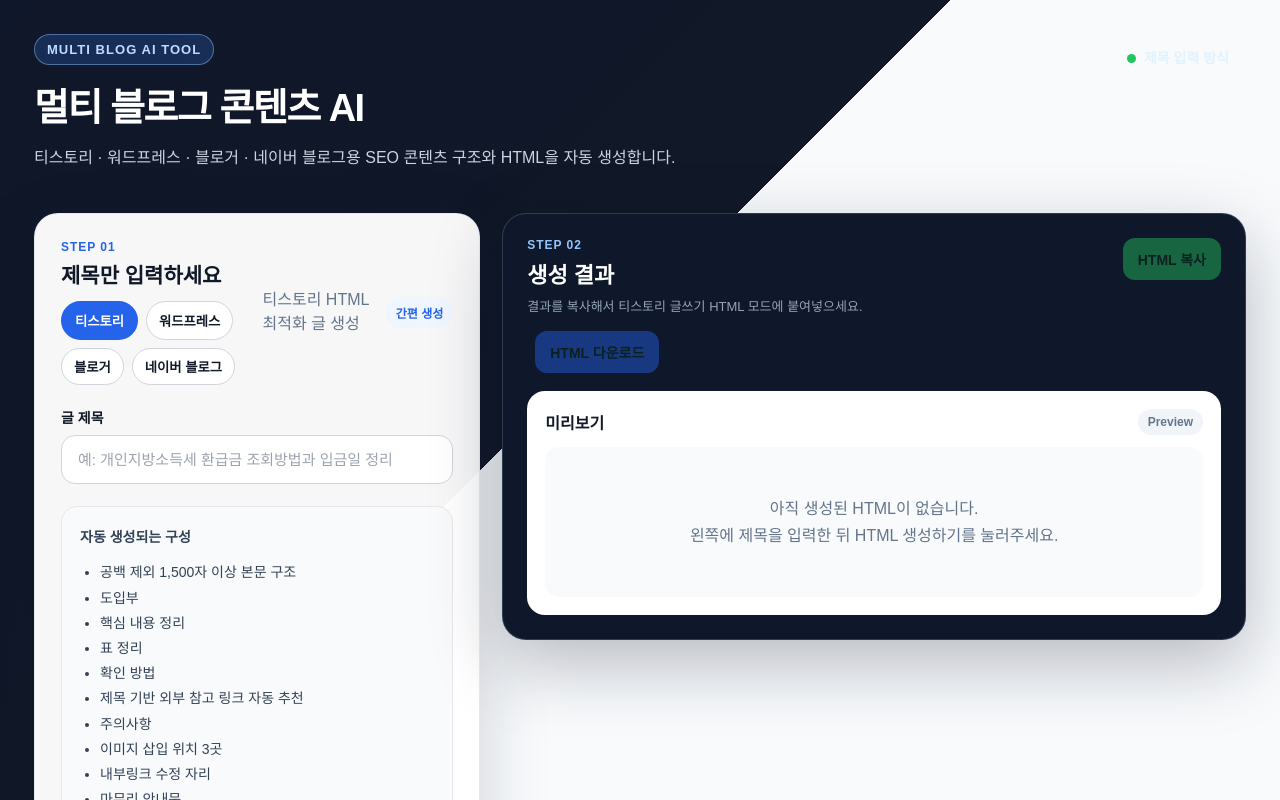
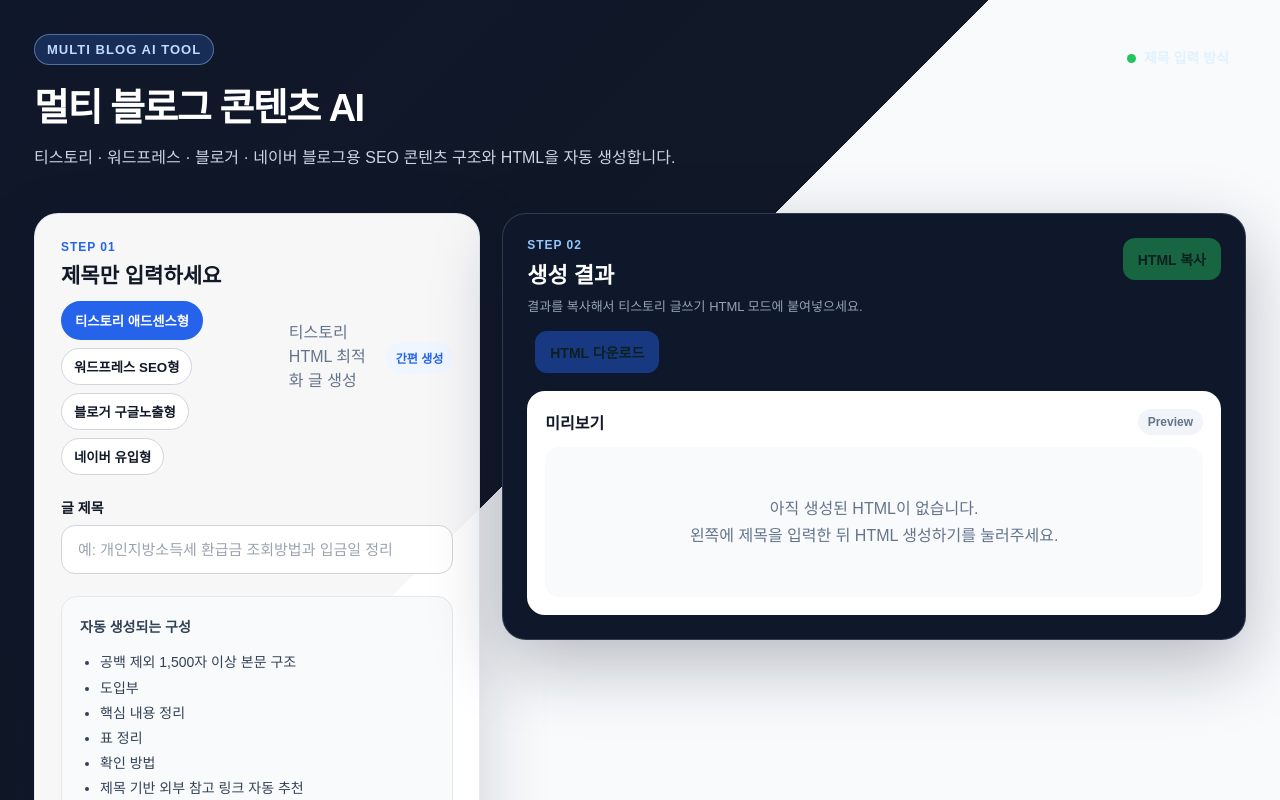
Before and after one commit to kwang-kyu/tistory-html-maker-ai, a React (Vite) app: page / in a window 1280 px wide. Shown: the top 800 px of the page. Built offline with nearby package versions, Linux system fonts and the light colour scheme.

Commit message:
Update platform labels

```diff
--- a/src/App.tsx
+++ b/src/App.tsx
@@ -327,10 +327,10 @@ ${cleanTitle}와 관련된 정보를 확인할 때 가장 조심해야 할 부
                 <h2 style={styles.panelTitle}>제목만 입력하세요</h2>
                 <div style={{ marginTop: "12px", display: "flex", gap: "8px", flexWrap: "wrap" }}>
   {[
-    { id: "tistory", label: "티스토리" },
-    { id: "wordpress", label: "워드프레스" },
-    { id: "blogger", label: "블로거" },
-    { id: "naver", label: "네이버 블로그" },
+     { id: "tistory", label: "티스토리 애드센스형" },
+     { id: "wordpress", label: "워드프레스 SEO형" },
+     { id: "blogger", label: "블로거 구글노출형" },
+     { id: "naver", label: "네이버 유입형" },
   ].map((item) => (
     <button
       key={item.id}
```
